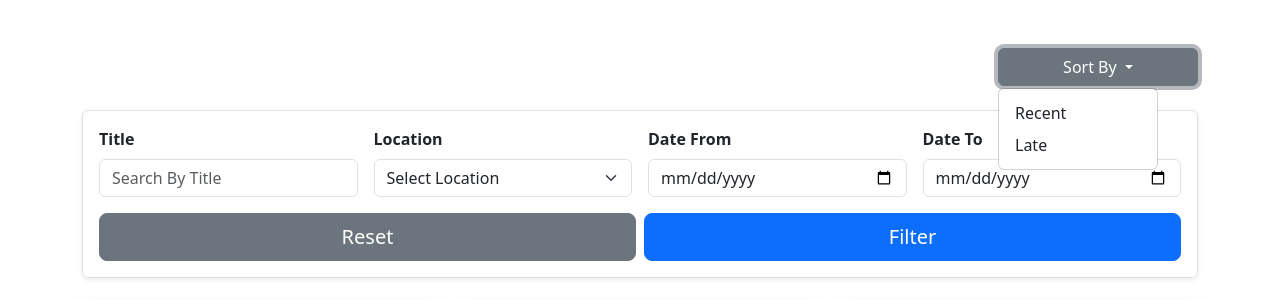
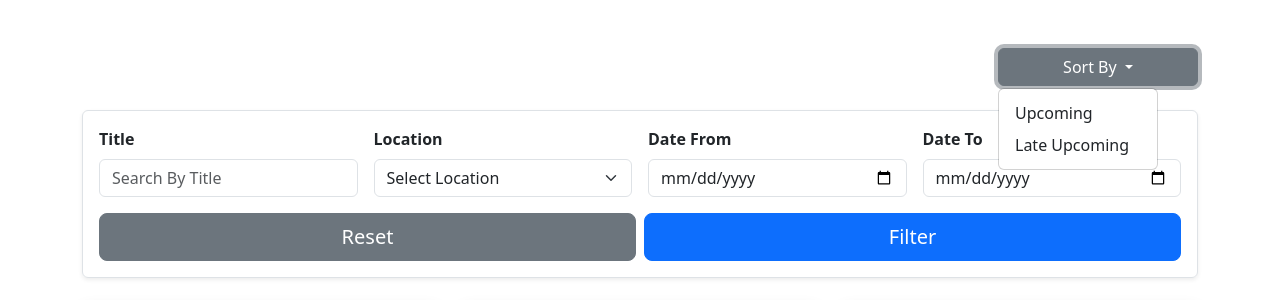
Before and after one commit to mehedihasanhasib/event-management-system, a PHP site: page /events in a window 1280 px wide, after a click on "Sort By". Shown: the part 56-356 px from the top of the page. Run offline with PHP 8.4, Linux system fonts and the light colour scheme; data comes from the database, SQL or seed files in the repository; some libraries are stand-ins or nearby versions.

Commit message:
Refactor EventUserController and events/user/index.php to fix formatting and update sort options

```diff
--- a/views/events/user/index.php
+++ b/views/events/user/index.php
@@ -77,8 +77,8 @@
                 Sort By
             </button>
             <ul class="dropdown-menu">
-                <li><a class="dropdown-item" href="<?= $_SERVER['PATH_INFO'] . "?" . http_build_query(array_merge($_GET, ['sort' => 'asc'])) ?>">Recent</a></li>
-                <li><a class="dropdown-item" href="<?= $_SERVER['PATH_INFO'] . "?" . http_build_query(array_merge($_GET, ['sort' => 'desc'])) ?>">Late</a></li>
+                <li><a class="dropdown-item" href="<?= $_SERVER['PATH_INFO'] . "?" . http_build_query(array_merge($_GET, ['sort' => 'asc'])) ?>">Upcoming</a></li>
+                <li><a class="dropdown-item" href="<?= $_SERVER['PATH_INFO'] . "?" . http_build_query(array_merge($_GET, ['sort' => 'desc'])) ?>">Late Upcoming</a></li>
             </ul>
         </div>
     </div>
```
Also changed, not shown: app/Http/Controllers/EventUserController.php (+9 -4 lines).
